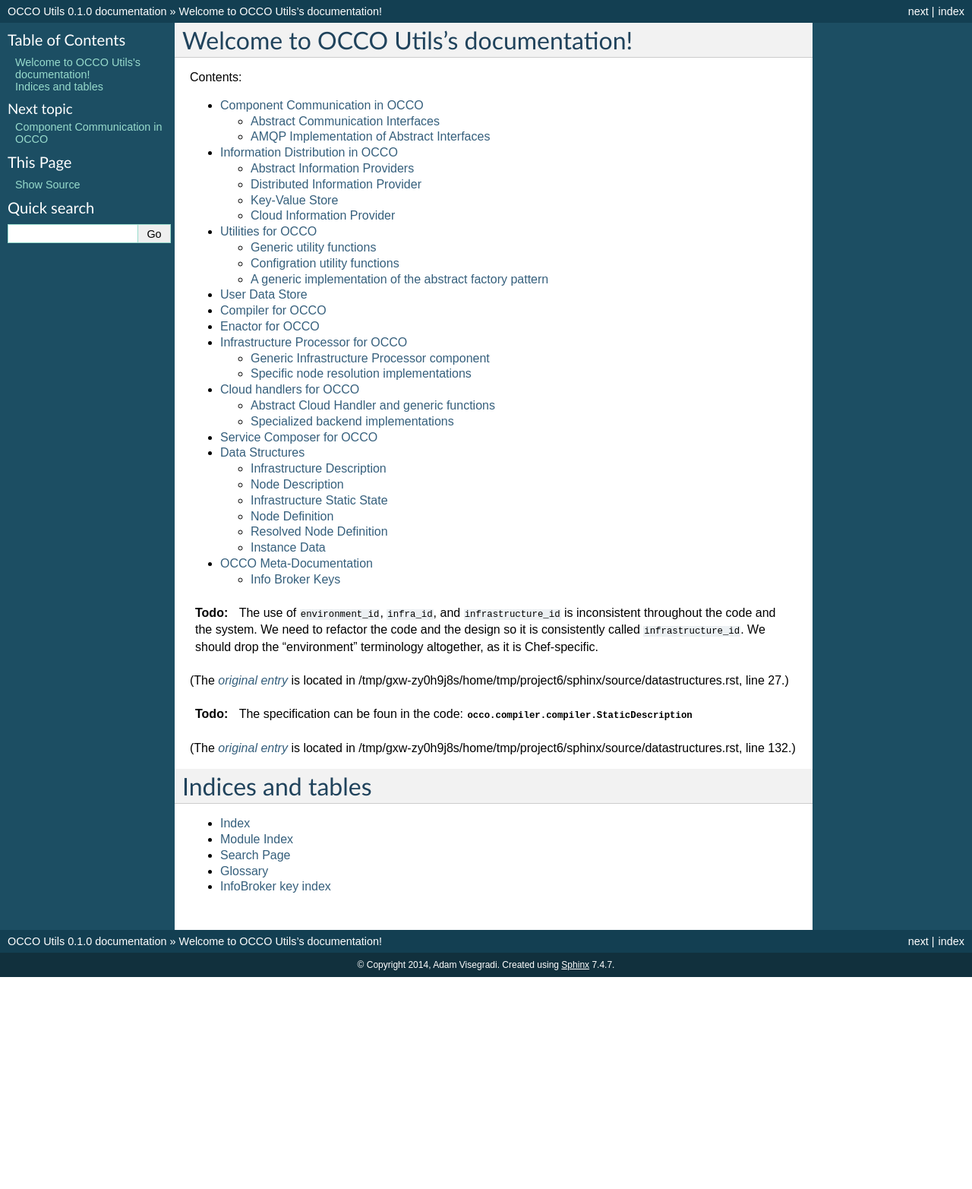
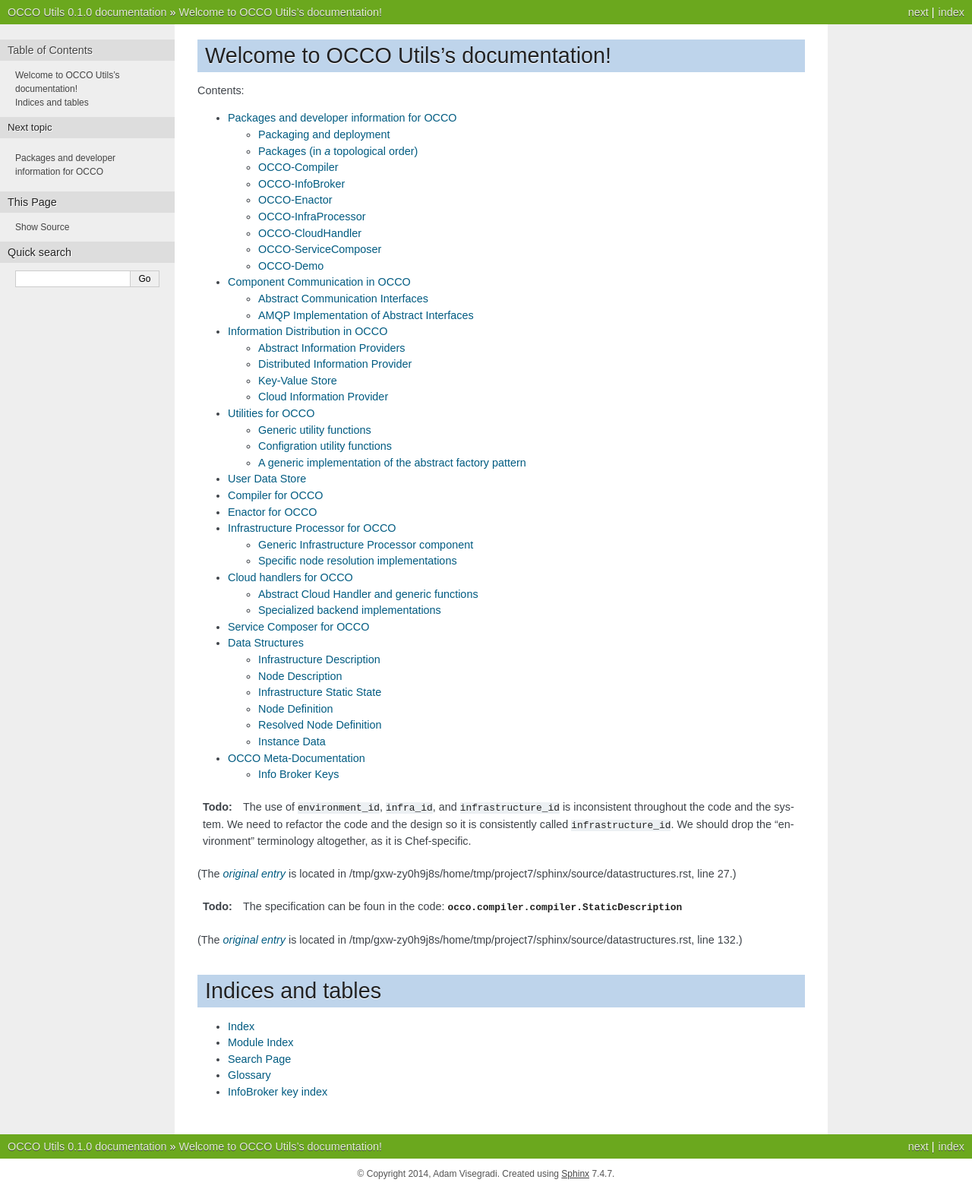
Before and after one commit to occopus/docs, a Sphinx documentation site: the page built from sphinx/source/index.rst, in a window 1280 px wide. Shown: the whole page at 76% size. Built offline with Sphinx 7.4.7, drawn with Linux system fonts in a browser that asks for light colours; formulas are drawn with MathJax 3; before the commit the page ends 1286 px from its top, so only the background shows below that; part of the change alters nothing that is shown.

Commit message:
Start documenting the packaging system for OCCO

```diff
--- a/sphinx/source/conf.py
+++ b/sphinx/source/conf.py
@@ -109,7 +109,7 @@ keep_warnings = True
 # The theme to use for HTML and HTML Help pages.  See the documentation for
 # a list of builtin themes.
 html_theme = 'nature'
-html_theme = 'default' # Used for debugging the documentation (working and
+#html_theme = 'default' # Used for debugging the documentation (working and
                        # not-working links are indistinguishable in the nature
                        # theme. But this is not OK for the final output, as
                        # it's ugly and barely readable.
--- a/sphinx/source/index.rst
+++ b/sphinx/source/index.rst
@@ -11,6 +11,7 @@ Contents:
 .. toctree::
    :maxdepth: 2
 
+   packages
    amqp
    infobroker
    util
--- /dev/null
+++ b/sphinx/source/packages.rst
@@ -0,0 +1,152 @@
+.. _packages:
+
+Packages and developer information for OCCO
+===========================================
+
+*Always* use ``virtualenv`` for any kind of deployment (testing, building,
+production, ... everything). This ensures there will be no dependency issues:
+deployment collisions, missing dependencies in releases, etc. See the
+`virtualenv site`_ for details.
+
+.. _virtualenv site: https://virtualenv.pypa.io
+
+Packaging and deployment
+------------------------
+
+OCCO is split into several Python packages. The packages can be made available
+on the LPDS internal PyPI server (or *package index*) as `Python wheels`_.
+
+The **internal PyPI server** at the time of writing is on
+``c153-86.localcloud``.
+
+The packages must be **versioned** according to the `Semantic Versioning`_
+standard.
+
+Development should be done using locally checked out OCCO packages instead of
+using package dependencies. The ``requirements_test.txt`` files rely on local
+dependencies (``pip install -e ...``) to encourage this. This is to avoid
+uploading too many useless package versions to the package index.
+
+.. _Python wheels: http://pythonwheels.com/
+.. _Semantic Versioning: http://semver.org/
+
+Managing the internal PyPI server
+~~~~~~~~~~~~~~~~~~~~~~~~~~~~~~~~~
+
+The internal PyPI server must be bootstrapped if and when a **new external
+dependency** is added to any of the OCCO packages. This means that the new
+dependency must be installed there, so later phases of packaging can rely on
+it. This is a simple task:
+
+  - Login to the internal PyPI server as ``root``
+  - ``cd /opt/pypi-server/packages/``
+  - ``pip wheel [[new_dependency_name, and possibly version specification]]``
+
+This will download the new dependency from the community servers and installs
+(caches) it on the internal PyPI server.
+
+Creating Packages
+~~~~~~~~~~~~~~~~~
+
+The packages can be generated with the ``package.sh`` script in each package's
+directory. This script creates and prepares an empty virtualenv and uses ``pip
+wheel`` to generate wheels. While building the new wheel, it gathers all its
+dependencies too, so the resulting ``wheelhouse`` directory will be a
+self-contained set of packages that can be vendored. This script relies on
+internal PyPI server to gather the dependencies.
+
+Vendoring Packages
+~~~~~~~~~~~~~~~~~~
+
+The generated wheel packages can be uploaded to the internal PyPI server using
+the ``upload.sh`` script in each package's directory. It uploads everything
+found in the ``wheelhouse`` directory generated by ``package.sh``. This is
+redundant, as the dependencies already exist on the server, but this makes the
+upload script dead simple.
+
+When a package is uploaded, its version should be bumped unless it is otherwise
+justified.
+
+Packages (in *a* topological order)
+-----------------------------------
+
+This is one possible topological ordering of the packages. I.e., they can be
+built/tested/deployed in this order.
+
+OCCO-Util
+~~~~~~~~~
+
+Depends: --
+
+https://gitlab.lpds.sztaki.hu/cloud-orchestrator/util
+
+Generic utility functions, configuration, communication, etc. See: :mod:`occo.util`.
+
+OCCO-Compiler
+-------------
+
+Depends: OCCO-Util
+
+https://gitlab.lpds.sztaki.hu/cloud-orchestrator/compiler
+
+Compiler module for OCCO. See: :mod:`occo.compiler`.
+
+OCCO-InfoBroker
+---------------
+
+Depends: OCCO-Util
+
+https://gitlab.lpds.sztaki.hu/cloud-orchestrator/info-broker
+
+Information broker for the OCCO system. See: :mod:`occo.infobroker`.
+
+OCCO-Enactor
+------------
+
+Depends: OCCO-Util, OCCO-Compiler, OCCO-InfoBroker
+
+https://gitlab.lpds.sztaki.hu/cloud-orchestrator/enactor
+
+Active component of the OCCO infrastructure maintenance system.
+See: :mod:`occo.enactor`.
+
+OCCO-InfraProcessor
+-------------------
+
+Depends: OCCO-Util, OCCO-InfoBroker
+
+https://gitlab.lpds.sztaki.hu/cloud-orchestrator/infrastructure-processor
+
+Central processor and synchronizer of the OCCO system. See:
+:mod:`occo.infraprocessor`.
+
+OCCO-CloudHandler
+-----------------
+
+Depends: OCCO-Util, OCCO-InfoBroker
+
+https://gitlab.lpds.sztaki.hu/cloud-orchestrator/cloud-handler
+
+Backend component of the OCCO system, responsible for handling specific kinds
+of clouds. This includes the generic plugin system, a dummy cloud handler for
+testing, and an EC2 ``boto`` cloud handler backend. See
+:mod:`occo.cloudhandler`.
+
+OCCO-ServiceComposer
+--------------------
+
+Under preliminary development; not integrated with other components yet.
+
+Depends: OCCO-Util, OCCO-InfoBroker
+
+https://gitlab.lpds.sztaki.hu/cloud-orchestrator/service-composer
+
+Responsible for provisioning, setting up, configuring, etc. the nodes instantiated
+by the cloud handler.
+
+OCCO-Demo
+---------
+
+Depends: all OCCO pacakges
+
+https://gitlab.lpds.sztaki.hu/cloud-orchestrator/demo
```
